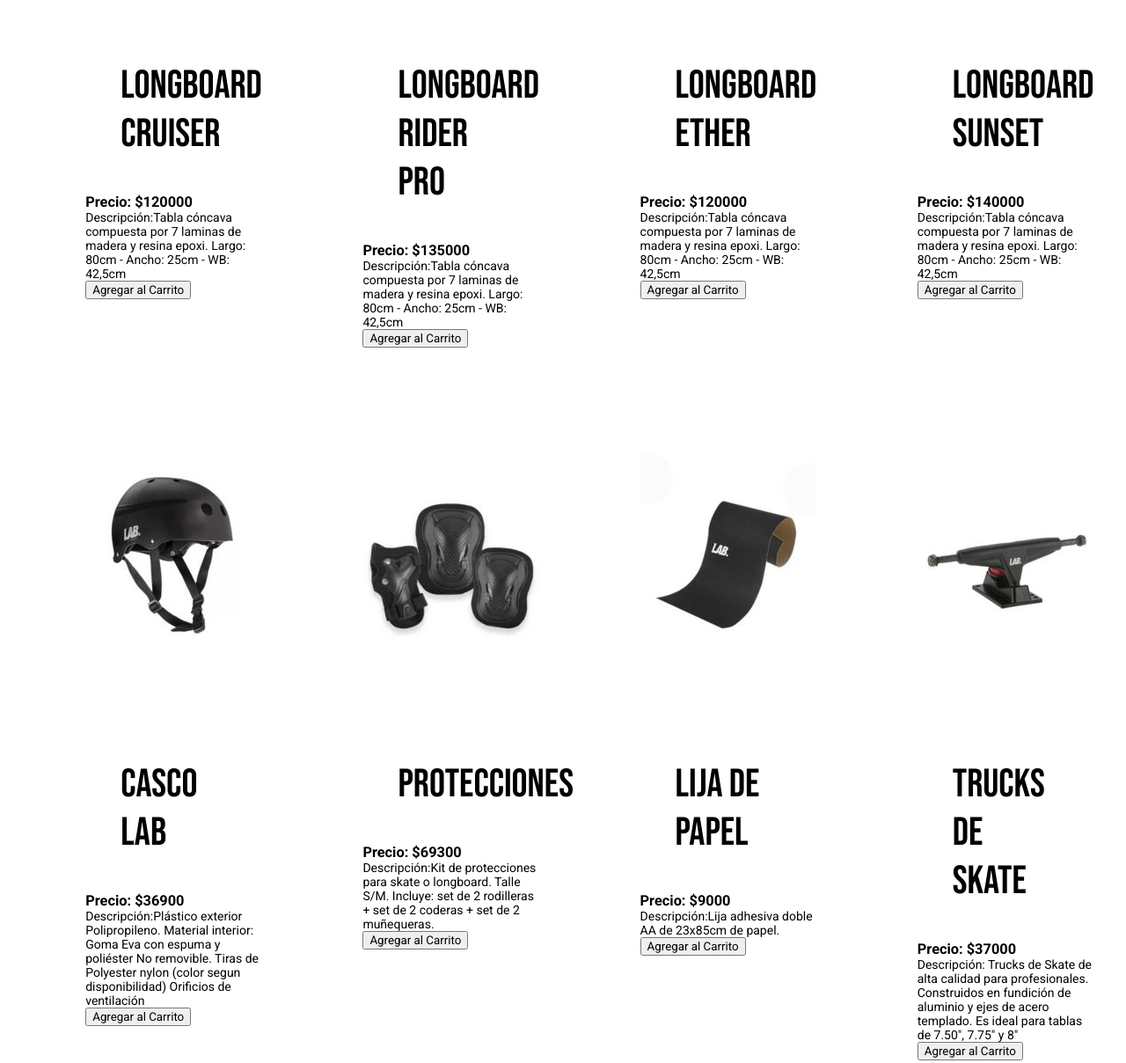
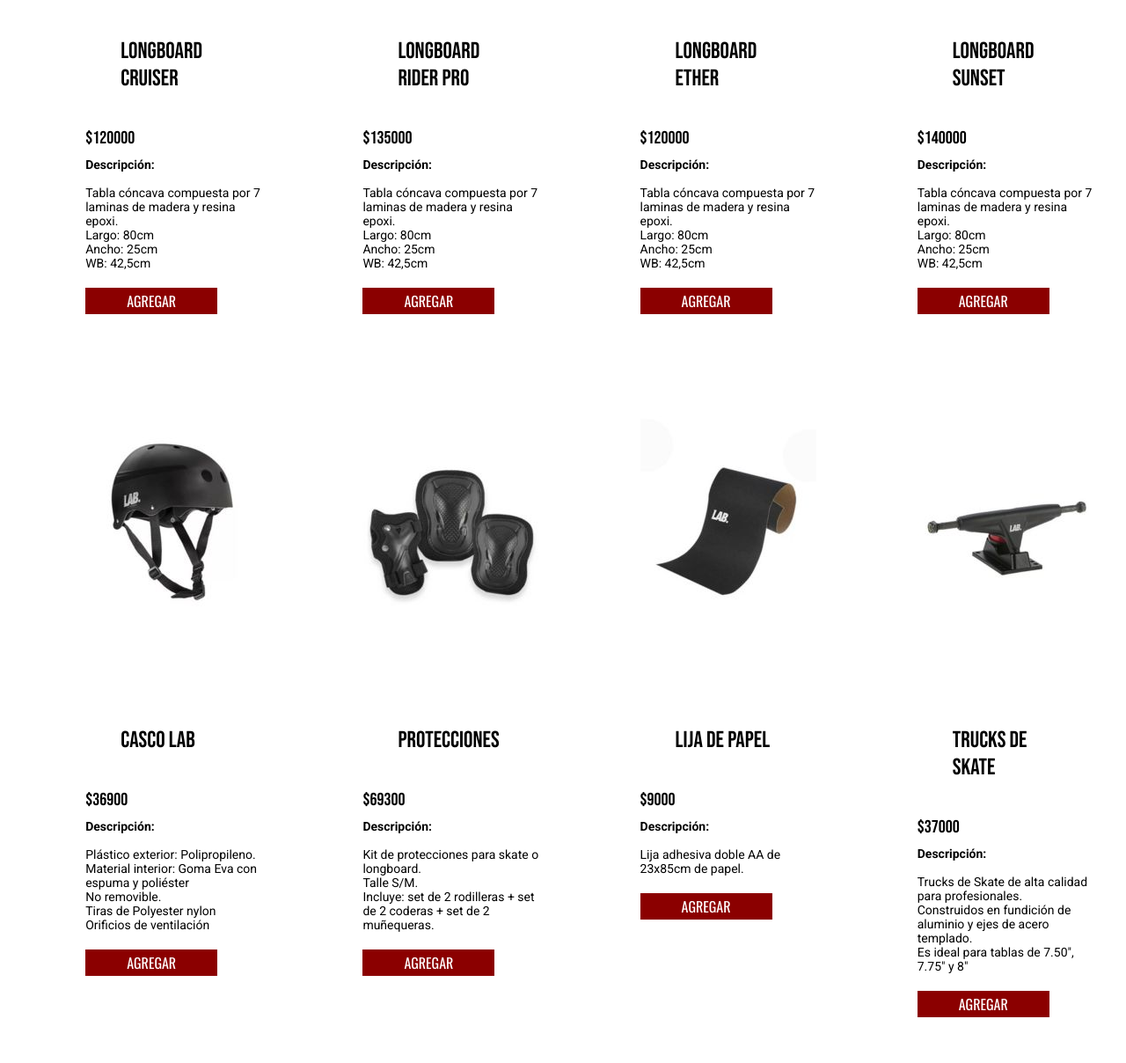
Before and after one commit to marumore07/SlateboardingMorelloMariana07, a plain HTML site: page index.html in a window 1280 px wide. Shown: the part 2892-4100 px from the top of the page at 88% size. Drawn offline with nearby package versions, Linux system fonts and the light colour scheme.

Commit message:
modificaciones en los estilos de los productos

```diff
--- a/index.html
+++ b/index.html
@@ -80,7 +80,7 @@
             <h2>OFERTAS DESTACADAS</h2>
             <div id="contenedorProductos" class="productos-destacados">
 
-                <input id="boton-agregar-carrito" type="button" value="Agregar al Carrito"></imput>
+                <input id="boton-agregar-carrito" type="button" value="AGREGAR"></imput>
             </div>
         </section>
         <section id="carrito">
--- a/scripts.js
+++ b/scripts.js
@@ -3,62 +3,62 @@ console.log("Hola")
 const productos = [
     {
         nombre: "Skate Lab Okusai",
-        descripcion: "Tabla cóncava con doble kick, compuesto por laminas de madera y resina epoxi.Truck reforzados de aluminio Bujes 95 A - Rulemanes Abec 9 - Ruedas de Uretano 52 a 54 mm. Madera Guatambú: resiste hasta 90 kg, vienen en  medidas 8” y 8.25”",
+        descripcion: "Tabla cóncava con doble kick, compuesto por laminas de madera y resina epoxi. <br>Truck reforzados de aluminio <br> Bujes 95 A <br> Rulemanes Abec 9 <br> Ruedas de Uretano 52 a 54 mm. <br> Madera Guatambú: resiste hasta 90 kg",
         imagen:"imagenes/skate_lab_01.jpg",
         precio: 100000,
     },
     {
         nombre: "Skate Lab Bicolor",
-        descripcion: "Tabla cóncava con doble kick, compuesto por 7 laminas de madera y resina epoxi reforzados de aluminio Bujes 95 A - Rulemanes Abec 9 - Ruedas de Uretano 54 mm.",
+        descripcion: "Tabla cóncava con doble kick, compuesto por laminas de madera y resina epoxi. <br>Truck reforzados de aluminio <br> Bujes 95 A <br> Rulemanes Abec 9 <br> Ruedas de Uretano 52 a 54 mm. <br> Madera Guatambú: resiste hasta 90 kg",
         imagen:"imagenes/skate_lab_02.jpg",
         precio: 75000,
     },
     {
         nombre: "Skate Lab Canadá",
-        descripcion: "Tabla cóncava con doble kick, compuesto por laminas de madera y resina epoxi.Truck reforzados de aluminio Bujes 95 A - Rulemanes Abec 9 - Ruedas de Uretano 52 a 54 mm. Madera Guatambú: resiste hasta 90 kg, vienen en  medidas 8” y 8.25”",
+        descripcion: "Tabla cóncava con doble kick, compuesto por laminas de madera y resina epoxi. <br>Truck reforzados de aluminio <br> Bujes 95 A <br> Rulemanes Abec 9 <br> Ruedas de Uretano 52 a 54 mm. <br> Madera Guatambú: resiste hasta 90 kg",
         imagen:"imagenes/skate_lab_03.jpg",
         precio:80000,
     },
     {
         nombre: "Skate Lab Pride",
-        descripcion: "Tabla cóncava con doble kick, compuesto por laminas de madera y resina epoxi.Truck reforzados de aluminio Bujes 95 A - Rulemanes Abec 9 - Ruedas de Uretano 52 a 54 mm. Madera Guatambú: resiste hasta 90 kg, vienen en  medidas 8” y 8.25”",
+        descripcion: "Tabla cóncava con doble kick, compuesto por laminas de madera y resina epoxi. <br>Truck reforzados de aluminio <br> Bujes 95 A <br> Rulemanes Abec 9 <br> Ruedas de Uretano 52 a 54 mm. <br> Madera Guatambú: resiste hasta 90 kg",
         imagen:"imagenes/skate_lab_04.jpg",
         precio:120000,
 
     },
     {
         nombre: "Longboard Cruiser",
-        descripcion: "Tabla cóncava compuesta por 7 laminas de madera y resina epoxi. Largo: 80cm - Ancho: 25cm - WB: 42,5cm",
+        descripcion: "Tabla cóncava compuesta por 7 laminas de madera y resina epoxi. <br> Largo: 80cm <br> Ancho: 25cm <br> WB: 42,5cm",
         imagen:"imagenes/long_lab_01.jpg",
         precio:120000,
     },
     {
         nombre: "Longboard Rider Pro",
-        descripcion: "Tabla cóncava compuesta por 7 laminas de madera y resina epoxi. Largo: 80cm - Ancho: 25cm - WB: 42,5cm",
+        descripcion: "Tabla cóncava compuesta por 7 laminas de madera y resina epoxi. <br> Largo: 80cm <br> Ancho: 25cm <br> WB: 42,5cm",
         imagen:"imagenes/long_lab_02.jpg",
         precio:135000,
     },
     {
         nombre: "Longboard Ether",
-        descripcion: "Tabla cóncava compuesta por 7 laminas de madera y resina epoxi. Largo: 80cm - Ancho: 25cm - WB: 42,5cm",
+        descripcion: "Tabla cóncava compuesta por 7 laminas de madera y resina epoxi. <br> Largo: 80cm <br> Ancho: 25cm <br> WB: 42,5cm",
         imagen:"imagenes/long_lab_03.jpg",
         precio:120000,
     },
     {
         nombre: "Longboard Sunset",
-        descripcion: "Tabla cóncava compuesta por 7 laminas de madera y resina epoxi. Largo: 80cm - Ancho: 25cm - WB: 42,5cm",
+        descripcion: "Tabla cóncava compuesta por 7 laminas de madera y resina epoxi. <br> Largo: 80cm <br> Ancho: 25cm <br> WB: 42,5cm",
         imagen:"imagenes/long_lab_04.jpg",
         precio:140000,
     },
     {
         nombre:"Casco Lab",
-        descripcion: "Plástico exterior Polipropileno. Material interior: Goma Eva con espuma y poliéster No removible. Tiras de Polyester nylon (color segun disponibilidad) Orificios de ventilación",
+        descripcion: "Plástico exterior: Polipropileno. <br> Material interior: Goma Eva con espuma y poliéster <br> No removible. <br>Tiras de Polyester nylon <br> Orificios de ventilación",
         imagen:"imagenes/casco.jpg",
         precio:36900,
     },
     {
         nombre:"Protecciones",
-        descripcion:"Kit de protecciones para skate o longboard. Talle S/M. Incluye: set de 2 rodilleras + set de 2 coderas + set de 2 muñequeras.",
+        descripcion:"Kit de protecciones para skate o longboard.<br> Talle S/M.<br> Incluye: set de 2 rodilleras + set de 2 coderas + set de 2 muñequeras.",
         imagen:"imagenes/protecciones.jpg",
         precio:69300,
 
@@ -70,7 +70,7 @@ const productos = [
     },
     {
         nombre:"Trucks de Skate",
-        descripcion:" Trucks de Skate de alta calidad para profesionales. Construidos en fundición de aluminio y ejes de acero templado. Es ideal para tablas de 7.50″, 7.75″ y 8″",
+        descripcion:" Trucks de Skate de alta calidad para profesionales. <br> Construidos en fundición de aluminio y ejes de acero templado. <br> Es ideal para tablas de 7.50″, 7.75″ y 8″",
         imagen:"imagenes/trucks.jpg",
         precio:37000,
     },
@@ -116,10 +116,10 @@ for (let indice= 0; indice < productos.length; indice++){
                         <img src=${productos[indice].imagen}
                             alt="skate-lab-01">
                         <div class="producto-contenedor">
-                            <h2>${productos[indice].nombre}</h2>
-                            <h3>Precio: $${productos[indice].precio}</h3>
-                            <p>Descripción:${productos[indice].descripcion}</p>
-                            <input id="boton-agregar-carrito" type="button" value="Agregar al Carrito"></imput>
+                            <h2 class="nombre-producto">${productos[indice].nombre}</h2>
+                            <h3 class="precio-producto">$${productos[indice].precio}</h3>
+                            <p><strong>Descripción:</strong><br><br>${productos[indice].descripcion}</p>
+                            <input id="boton-agregar-carrito" type="button" value="AGREGAR"></imput>
                         </div>
                     </div>
 
--- a/styles.css
+++ b/styles.css
@@ -203,12 +203,38 @@ body nav a {
     width: 200px;
 }
 
-.boton-precio {
+#boton-agregar-carrito {
     color: rgb(255, 255, 255);
     background-color: darkred;
     border: none;
     height: 30px;
     width: 150px;
+    font-family: "Oswald", sans-serif;
+    font-optical-sizing: auto;
+    font-weight: 400;
+    font-style: normal;
+    font-size: 16px;
+    cursor: pointer;
+    margin-top: 20px;
+}
+
+
+.nombre-producto {
+    text-decoration: none;
+    color: rgb(0, 0, 0);
+    font-family: "Bebas Neue", sans-serif;
+    font-size: 26px;
+}
+
+
+.precio-producto {
+    color: rgb(0, 0, 0);
+    font-family: "Bebas Neue", sans-serif;
+    font-weight: 400;
+    font-style: normal;
+    font-size: 20px;
+    margin-bottom: 10px;
+
 }
 
 
@@ -272,6 +298,9 @@ body nav a {
         grid-template-columns: minmax(200px, 1fr);
     }
 
+    .contacto {
+        grid-template-columns: 1fr;
+    }
 }
 
 
@@ -343,12 +372,7 @@ legend {
 }
 
 
-@media (width < 500px) {
-    .contacto {
-        grid-template-columns: 1fr;
-    }
 
-}
 
 
 .footer-div {
```
